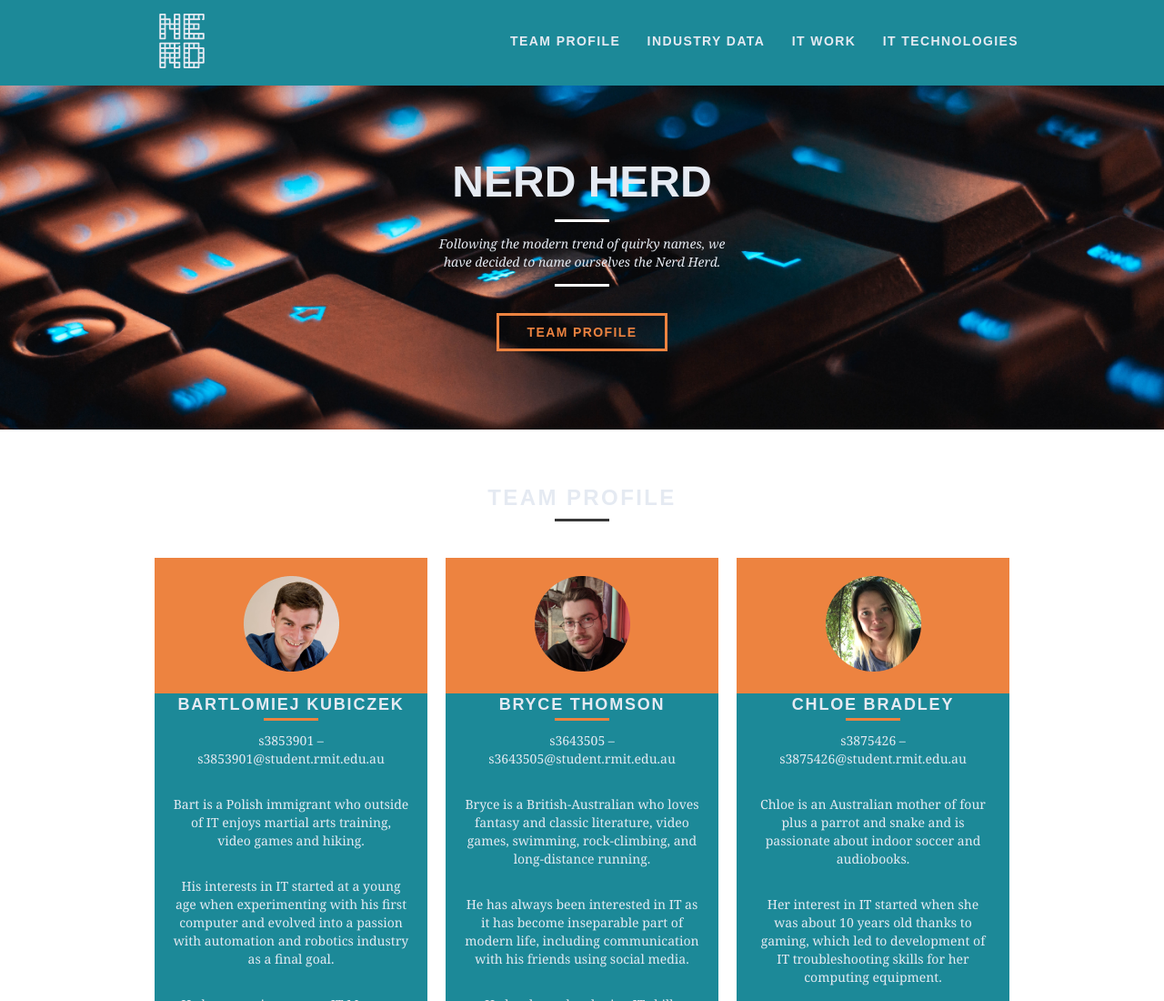
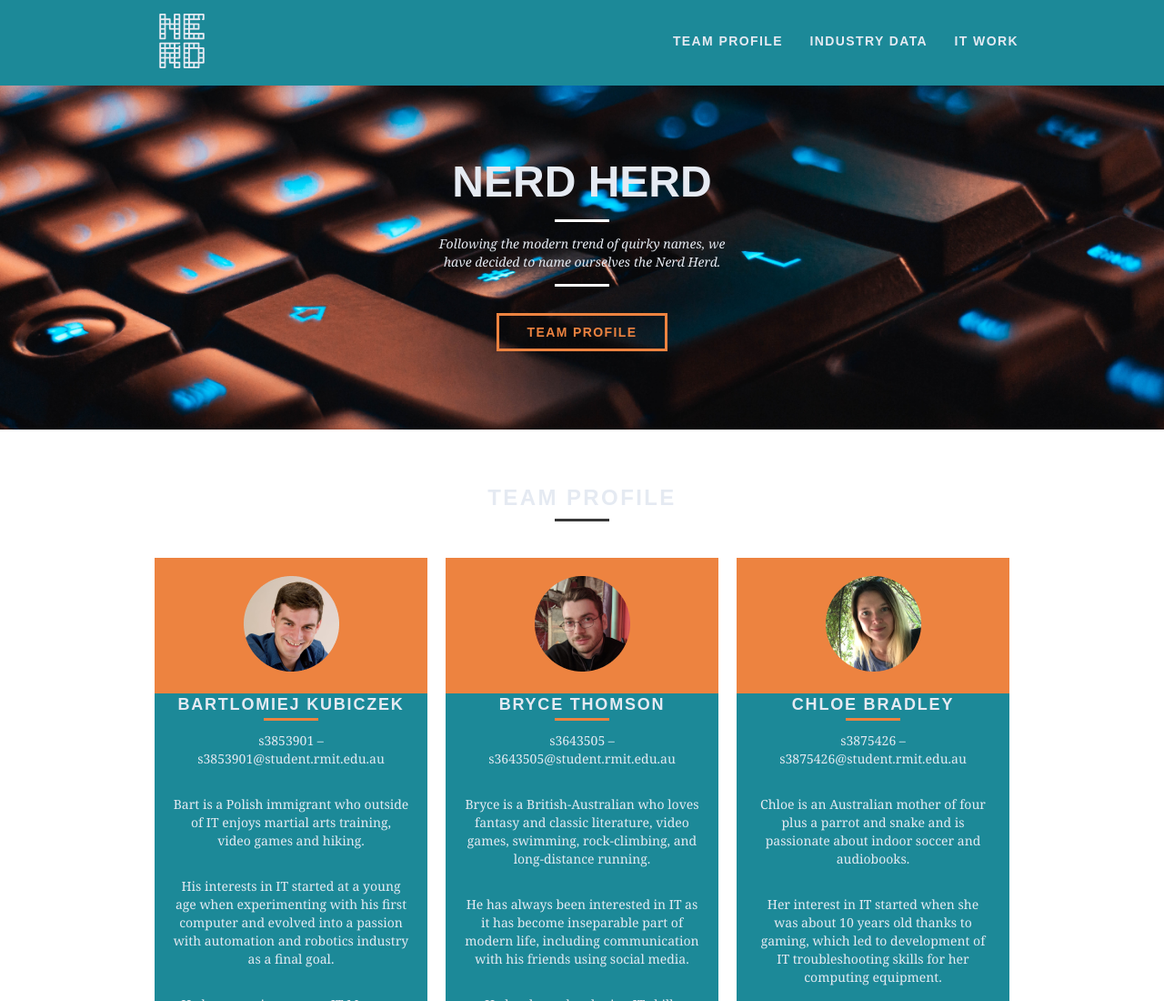
Before and after one commit to BryceGT/nerdHerdA3, a plain HTML site: page groupProfile.html in a window 1280 px wide. Shown: the top 1100 px of the page at 91% size. Drawn offline with Linux system fonts and the light colour scheme.

Commit message:
Update groupProfile.html

```diff
--- a/groupProfile.html
+++ b/groupProfile.html
@@ -19,7 +19,6 @@
 					<li><a href="groupProfile.html"> Team Profile </a></li>
 					<li><a href="industryData.html"> Industry Data </a></li>
 					<li><a href="itWork.html"> IT Work </a></li>
-					<li><a href="contact.html"> IT Technologies </a ></li>
 				</ul>
 			</nav>
 		</div>
```
